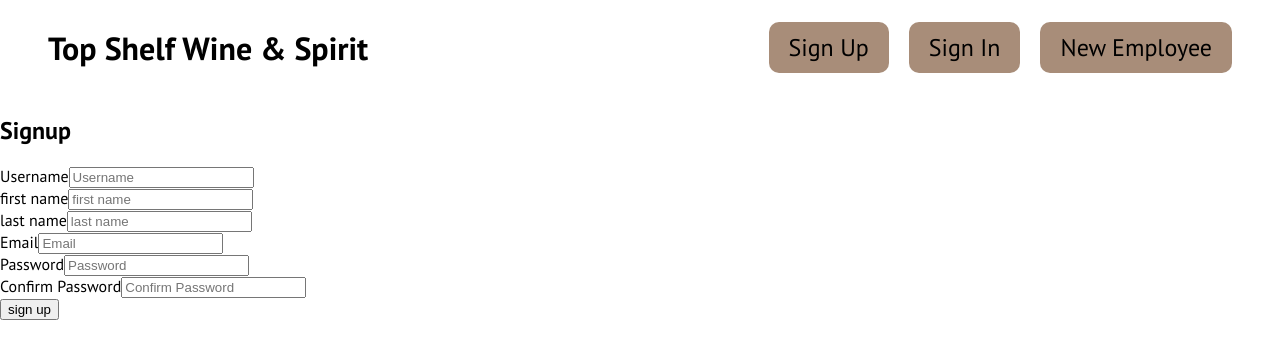
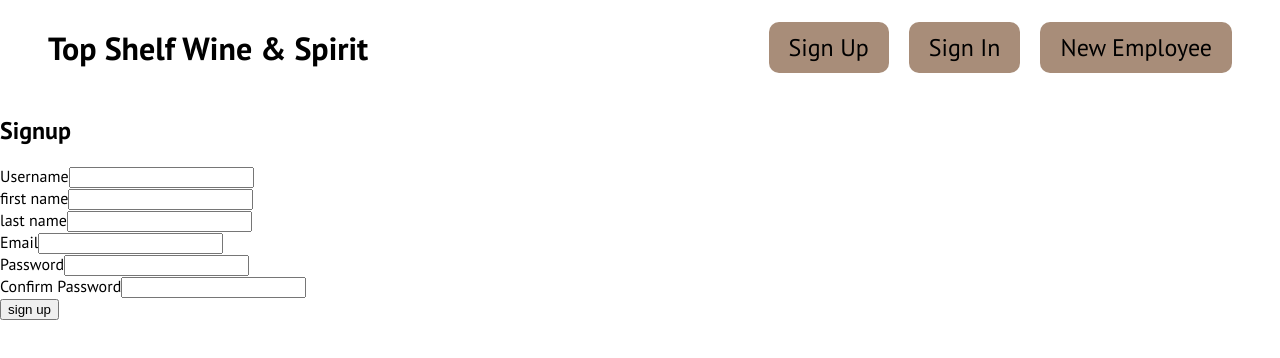
Before and after one commit to dianamutinda/wine-and-spirit-employee-management, a React (Vite) app in the folder client/: page /signup in a window 1280 px wide. Shown: the top 358 px of the page. Built offline with nearby package versions, Linux system fonts and the light colour scheme.

Commit message:
adds formik to yhe sign up page

```diff
--- a/client/src/pages/Authentification/Signin.jsx
+++ b/client/src/pages/Authentification/Signin.jsx
@@ -11,7 +11,7 @@
         }
 
     })
-    console.log(formik.values);
+    // console.log(formik.values);
 
     return(
         <section>
--- a/client/src/pages/Authentification/Signup.jsx
+++ b/client/src/pages/Authentification/Signup.jsx
@@ -1,38 +1,52 @@
-
+import {useFormik} from 'formik'
 
 const Signup = () =>{
+    const formik = useFormik({
+        initialValues: {
+            username:'',
+            firstname:'',
+            lastname:'',
+            email: '',
+            password: '',
+            confirmPassword: ''
+            },
+            onSubmit: (formState) => {
+                console.log(formState);
+            }
+    })
     return(
         <section>
             <h1>Signup</h1>
-            <form>
+            <form onSubmit={formik.handleSubmit}>
                 <div className="form-items">
                     <label htmlFor="username">Username</label>
-                    <input type="text" placeholder="Username" />
+                    <input type="text" id="username" name='username' value={formik.values.username} onChange={formik.handleChange}/>
                 </div>
                 <div className="form-items">
                     <label htmlFor="firstname">first name</label>
-                    <input type="text" placeholder="first name" />
+                    <input type="text" id="firstname" name='firstname' value={formik.values.firstname} onChange={formik.handleChange}/>
+
                 </div>
                 <div className="form-items">
                     <label htmlFor="lastname">last name</label>
-                    <input type="text" placeholder="last name" />
+                    <input type="text" id="lastname" name='lastname' value={formik.values.lastname} onChange={formik.handleChange}/>
                 </div>
                 <div className="form-items">
                     <label htmlFor="email">Email</label>
-                    <input type="email" placeholder="Email" />
+                    <input type="email" id="email" name='email' value={formik.values.email} onChange={formik.handleChange}/>
                 </div>
                 <div className="form-items">
                     <label htmlFor="password">Password</label>
-                    <input type="password" placeholder="Password" />
+                    <input type="password" id="password" name='password' value={formik.values.password} onChange={formik.handleChange}/>
                 </div>
                 <div className="form-items">
                     <label htmlFor="confirmPassword">Confirm Password</label>
-                    <input type="password" placeholder="Confirm Password" />
+                    <input type="password" id="confirmPassword" name='confirmPassword' value={formik.values.confirmPassword} onChange={formik.handleChange}/>
                 </div>
 
 
                 <div className="form-items">
-                    <button>sign up</button>
+                    <button type='submit'>sign up</button>
                 </div>
 
             </form>
--- a/package.json
+++ b/package.json
@@ -1,6 +1,7 @@
 {
   "dependencies": {
     "formik": "^2.4.6",
+    "prettier": "^3.3.3",
     "react-router-dom": "^6.25.0"
   }
 }
```
Also changed, not shown: 1 other file (tests, documents, lock files or other folders).
